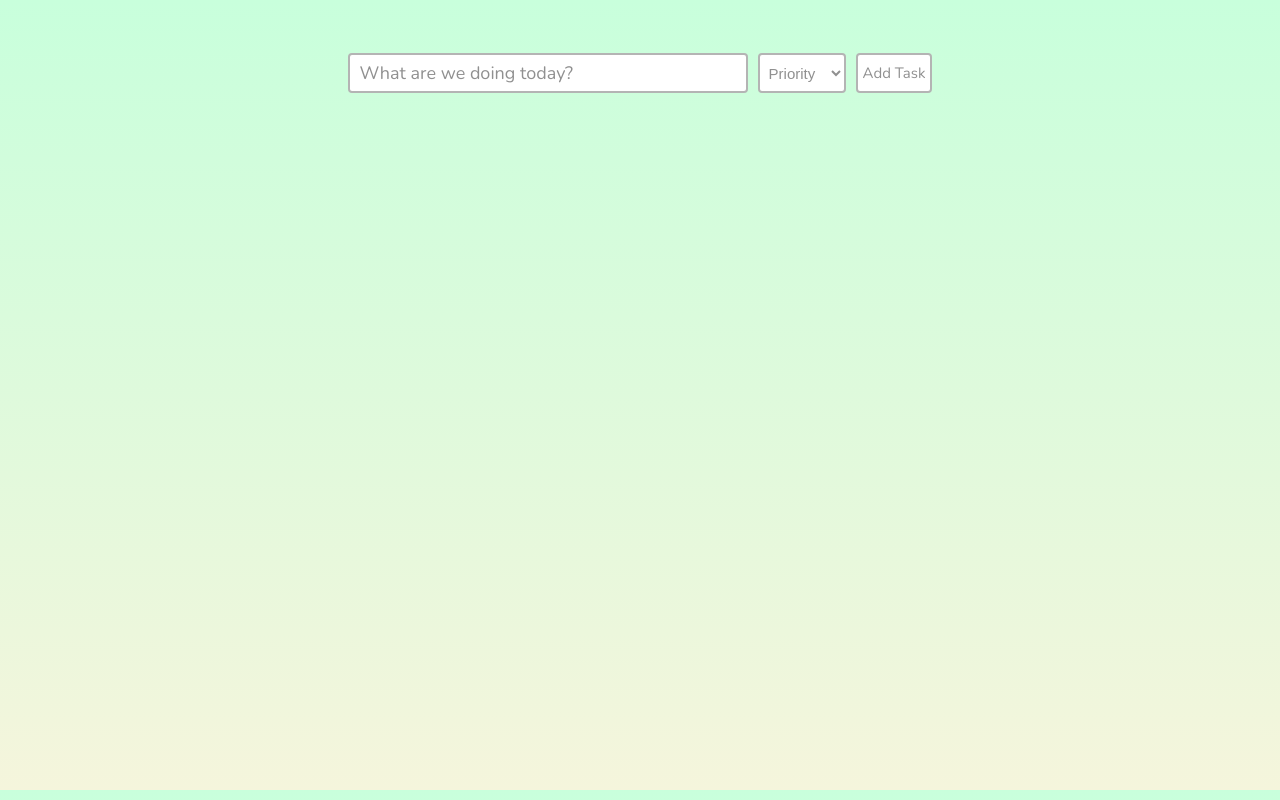
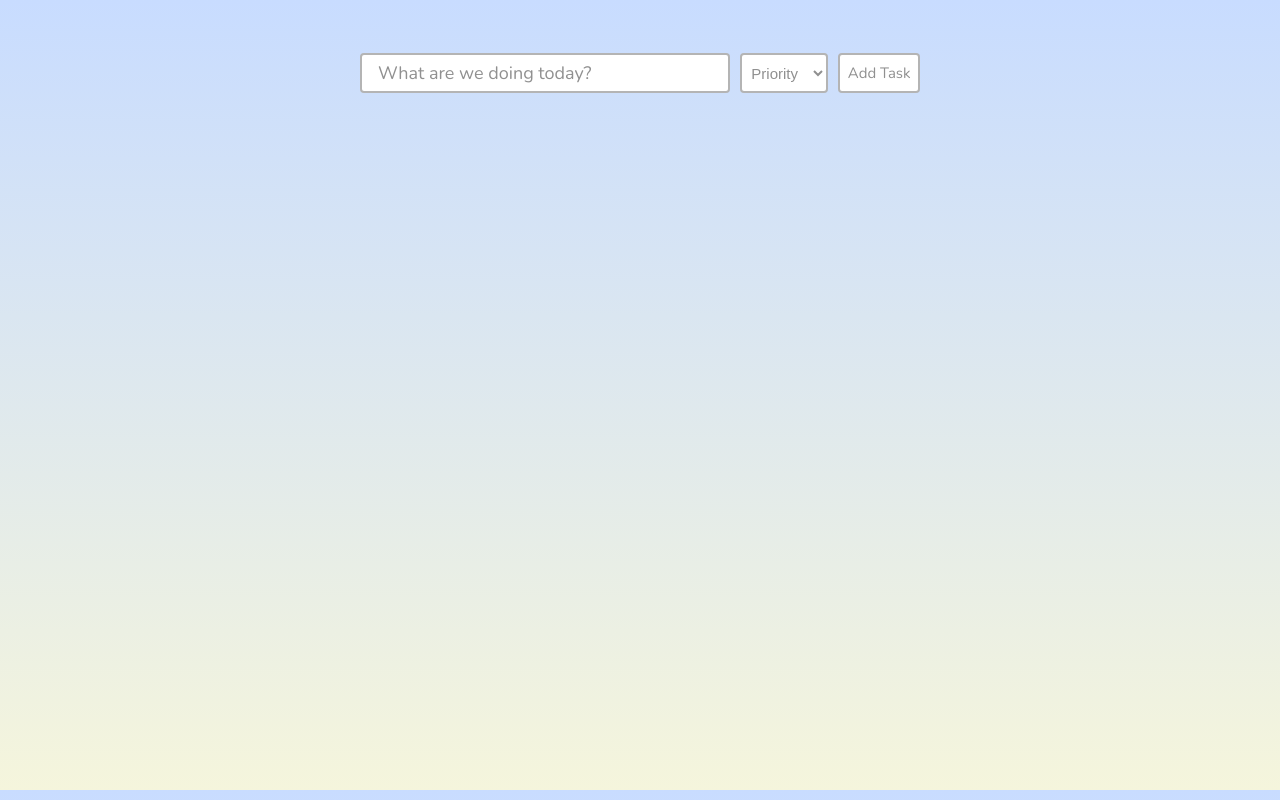
Before and after one commit to Luke-Mueller/to-do, a React (Create React App) app: page / in a window 1280 px wide. Built offline with nearby package versions, Linux system fonts and the light colour scheme.

Commit message:
adjusts css widths and border colors

```diff
--- a/src/Components/Form/Form.module.css
+++ b/src/Components/Form/Form.module.css
@@ -1,5 +1,5 @@
 .FormContainer {
-    /* width: 510px; */
+    width: 70%;
     padding: 5px;
     margin: 3% auto 2%;
     display: flex;
@@ -9,9 +9,9 @@
 
 .FormInput {
     height: 40px;
-    width: 400px;
+    width: 100%;
     font-size: 18px;
-    padding: 10px;
+    padding: 16px;
     border: 2px solid #b4b4b4;
     border-radius: 4px;
 }
@@ -29,7 +29,7 @@
 
 .FormBtn {
     height: 40px;
-    /* width: 120px; */
+    width: 120px;
     color: #909090;
     background-color: white;
     font-size: 15px;
@@ -39,9 +39,15 @@
 }
 
 .FormBtn:hover {
-    background-color: rgb(179, 176, 147);
+    background-color: red;
     color: white;
     border: 2px solid transparent;
+}
+
+@media (min-width: 800px) {
+    .FormContainer {
+        width: 560px;
+    }
 }
 
 ::-webkit-input-placeholder {
--- a/src/Components/Tasks/Tasks.js
+++ b/src/Components/Tasks/Tasks.js
@@ -8,9 +8,9 @@ class Tasks extends Component {
 
     const tasks = this.props.taskList.map((task, i) => {
       let style;
-      if(task.priority === 'high') style = { backgroundColor: 'rgb(255, 158, 158)' };
-      if(task.priority === 'medium') style = { backgroundColor: 'rgb(255, 253, 158)' };
-      if(task.priority === 'low') style = { backgroundColor: 'rgb(177, 255, 158)' };
+      if(task.priority === 'high') style = { backgroundColor: 'rgb(255, 168, 168)' };
+      if(task.priority === 'medium') style = { backgroundColor: 'rgb(255, 255, 190)' };
+      if(task.priority === 'low') style = { backgroundColor: 'rgb(200, 255, 200)' };
 
       return (
           <div key={i} style={style} className={classes.TaskDiv}>
@@ -30,7 +30,7 @@ class Tasks extends Component {
     }
     return (
       this.props.taskList !== []
-        ? <ul style={style}>
+        ? <ul className={classes.TaskUl} style={style}>
             {tasks}
           </ul>
         : null
--- a/src/Components/Tasks/Tasks.module.css
+++ b/src/Components/Tasks/Tasks.module.css
@@ -1,6 +1,7 @@
 .TaskDiv {
     width: 100%;
-    background-color: rgb(255, 253, 158);
+    /* background-color: rgb(255, 255, 83); */
+    border: 1px solid gainsboro;
     border-radius: 4px;
     box-sizing: border-box;
     display: flex;
@@ -8,9 +9,15 @@
     align-items: center;
 }
 
+.TaskUl {
+    width: 70%;
+    display: flex;
+    justify-content: center;
+}
+
 .TaskLi {
     height: 25px;
-    font-size: 14px;
+    font-size: 18px;
     padding: 6px;
     margin: 10px;
 }
@@ -22,3 +29,9 @@
     padding: 10px;
     margin-right: 20px;
 }
+
+@media (min-width: 800px) {
+    .TaskUl {
+        width: 560px;
+    }
+}
--- a/src/index.css
+++ b/src/index.css
@@ -1,5 +1,5 @@
 body {
-  background-image: linear-gradient(rgb(200, 255, 220), rgb(245, 245, 220));
+  background-image: linear-gradient(rgb(200, 220, 255), rgb(245, 245, 220));
   height: 94vh;
   width: 100vw;
 }
```
